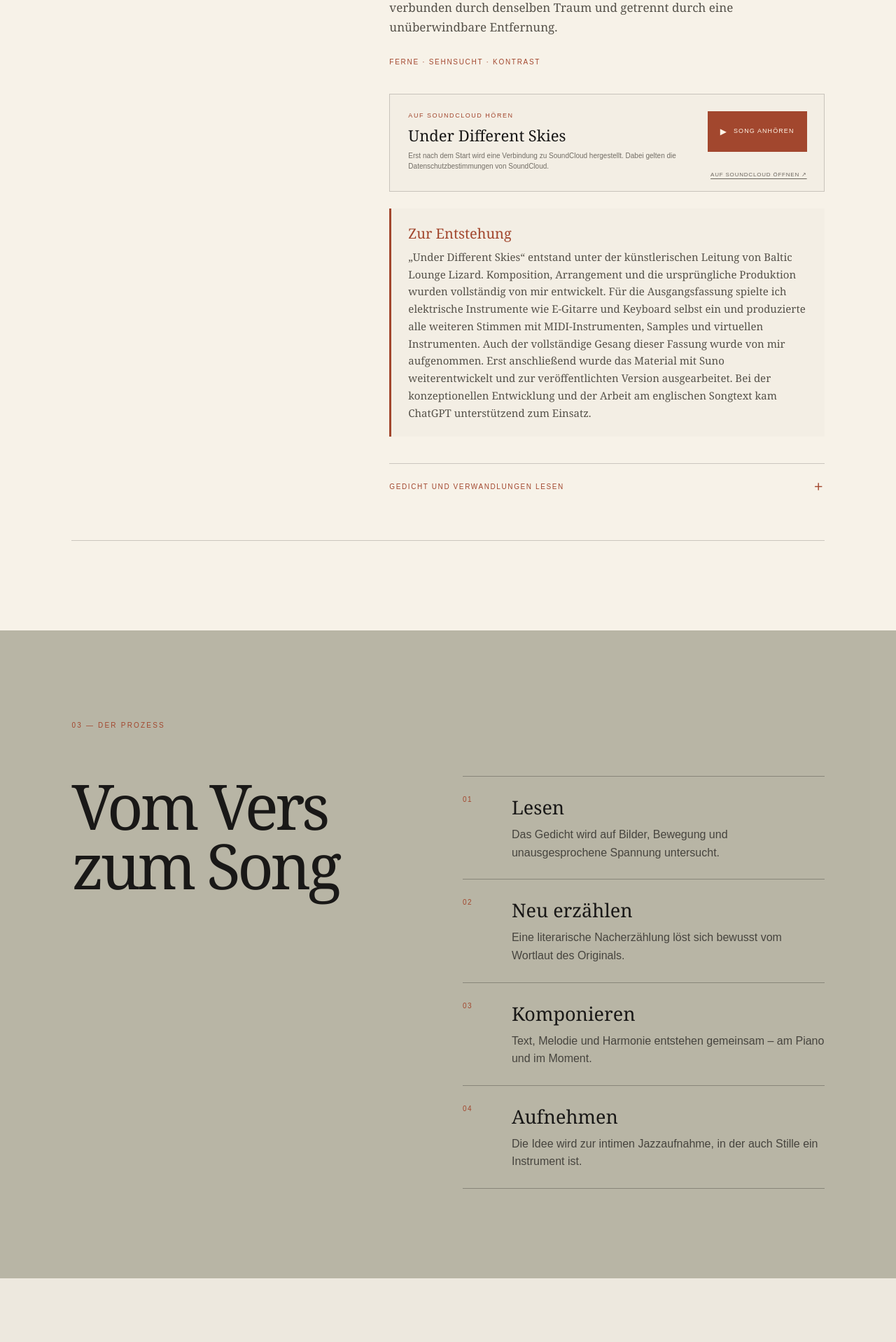
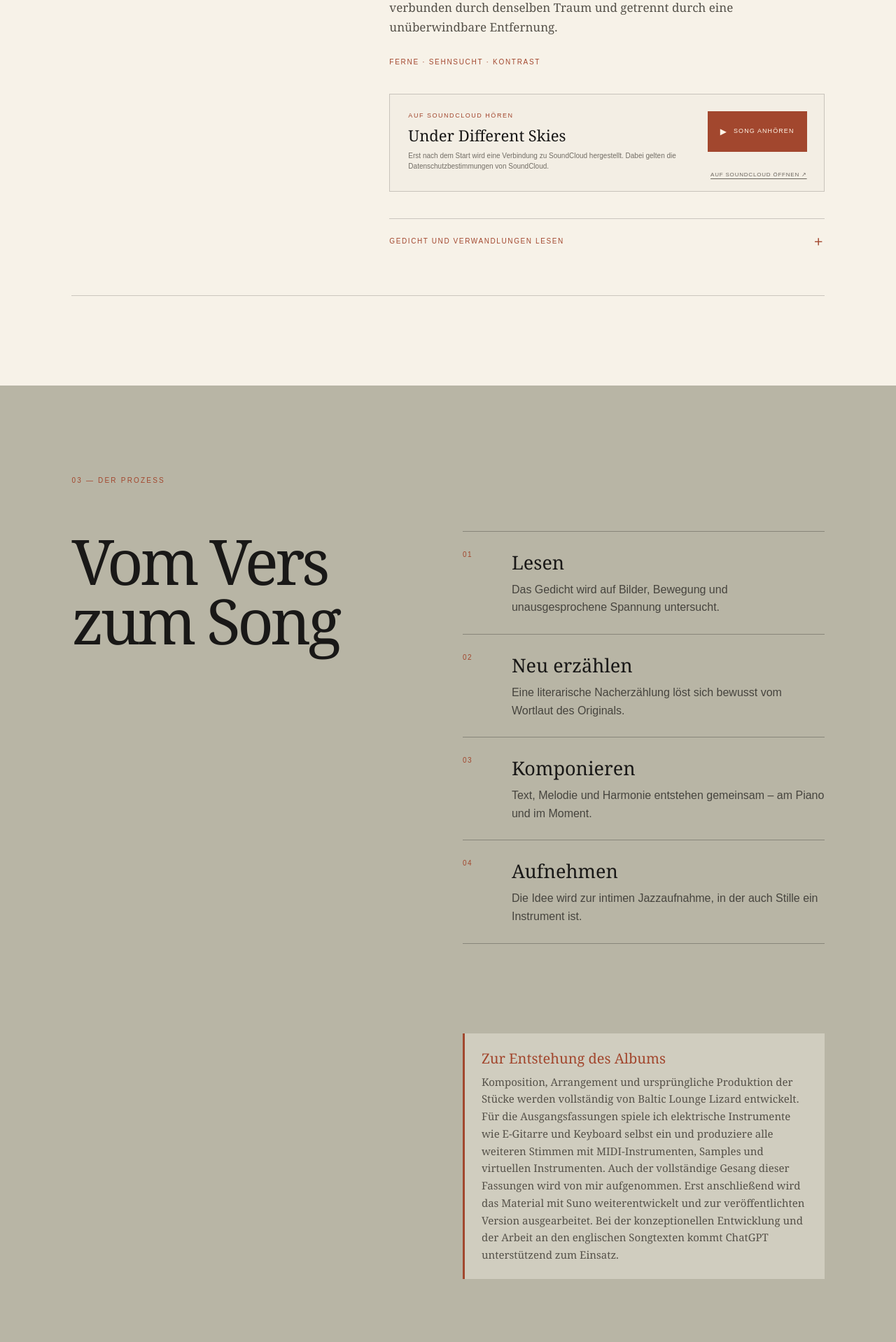
Before and after one commit to micatgthb/the_hidden_verses, a Next.js app: page / in a window 1280 px wide. Shown: the part 3730-5648 px from the top of the page at 70% size. Built offline with nearby package versions, Linux system fonts and the light colour scheme.

Commit message:
Move production note to album process

```diff
--- a/app/globals.css
+++ b/app/globals.css
@@ -54,7 +54,7 @@ nav a:hover::after, nav a:focus-visible::after { right: 0; }
 .piece-main > p { max-width: 680px; color: #555149; font: 17px/1.65 Georgia, serif; }
 .piece-main > span { display: block; margin-top: 28px; color: var(--rust); font-size: 10px; text-transform: uppercase; letter-spacing: .17em; }
 .piece-main > .work-status { margin-top: 38px; padding: 18px 20px; border: 1px solid var(--line); background: rgba(237,232,222,.45); }
-.creation-note { margin-top: 24px; padding: 22px 24px; border-left: 3px solid var(--rust); background: rgba(237,232,222,.45); }
+.creation-note { grid-column: 2; padding: 22px 24px; border-left: 3px solid var(--rust); background: rgba(237,232,222,.45); }
 .creation-note strong { display: block; margin-bottom: 8px; color: var(--rust); font: 400 20px Georgia, serif; }
 .creation-note p { max-width: 720px; margin: 0; color: #555149; font: 15px/1.65 Georgia, serif; }
 .soundcloud-player { position: relative; min-height: 126px; margin-top: 38px; padding: 24px 190px 28px 26px; display: flex; align-items: center; border: 1px solid var(--line); background: rgba(237,232,222,.45); }
@@ -147,6 +147,7 @@ footer p { margin: 0; text-align: center; }
   .text-layers { grid-template-columns: 1fr; }
   .text-layers section, .text-layers section:nth-child(even) { padding: 32px 0 40px; border-left: 0; }
   .process-grid { grid-template-columns: 1fr; gap: 55px; }
+  .creation-note { grid-column: auto; }
   .journal-card { grid-template-columns: 1fr; padding: 45px 8vw; }
   .updates { grid-template-columns: 1fr; gap: 55px; }
   footer { grid-template-columns: 1fr auto; gap: 35px; }
--- a/app/page.tsx
+++ b/app/page.tsx
@@ -270,7 +270,6 @@ führte zu ihr zurück.`,
     title: "Under Different Skies",
     text: "Ein treibender Swing über zwei einsame Wesen in gegensätzlichen Welten – verbunden durch denselben Traum und getrennt durch eine unüberwindbare Entfernung.",
     mood: "Ferne · Sehnsucht · Kontrast",
-    creation: `„Under Different Skies“ entstand unter der künstlerischen Leitung von Baltic Lounge Lizard. Komposition, Arrangement und die ursprüngliche Produktion wurden vollständig von mir entwickelt. Für die Ausgangsfassung spielte ich elektrische Instrumente wie E-Gitarre und Keyboard selbst ein und produzierte alle weiteren Stimmen mit MIDI-Instrumenten, Samples und virtuellen Instrumenten. Auch der vollständige Gesang dieser Fassung wurde von mir aufgenommen. Erst anschließend wurde das Material mit Suno weiterentwickelt und zur veröffentlichten Version ausgearbeitet. Bei der konzeptionellen Entwicklung und der Arbeit am englischen Songtext kam ChatGPT unterstützend zum Einsatz.`,
     original: `Ein Fichtenbaum steht einsam
 Im Norden auf kahler Höh'.
 Ihn schläfert; mit weißer Decke
@@ -406,12 +405,6 @@ export default function Home() {
                 ) : (
                   <span className="work-status">Komposition in Arbeit · Hörprobe folgt</span>
                 )}
-                {piece.creation && (
-                  <aside className="creation-note">
-                    <strong>Zur Entstehung</strong>
-                    <p>{piece.creation}</p>
-                  </aside>
-                )}
                 <details className="verse-details">
                   <summary><span>Gedicht und Verwandlungen lesen</span><i aria-hidden="true">+</i></summary>
                   <div className="poet-context">
@@ -468,6 +461,18 @@ export default function Home() {
             <li><span>03</span><div><strong>Komponieren</strong><p>Text, Melodie und Harmonie entstehen gemeinsam – am Piano und im Moment.</p></div></li>
             <li><span>04</span><div><strong>Aufnehmen</strong><p>Die Idee wird zur intimen Jazzaufnahme, in der auch Stille ein Instrument ist.</p></div></li>
           </ol>
+          <aside className="creation-note">
+            <strong>Zur Entstehung des Albums</strong>
+            <p>
+              Komposition, Arrangement und ursprüngliche Produktion der Stücke werden vollständig von
+              Baltic Lounge Lizard entwickelt. Für die Ausgangsfassungen spiele ich elektrische Instrumente
+              wie E-Gitarre und Keyboard selbst ein und produziere alle weiteren Stimmen mit MIDI-Instrumenten,
+              Samples und virtuellen Instrumenten. Auch der vollständige Gesang dieser Fassungen wird von mir
+              aufgenommen. Erst anschließend wird das Material mit Suno weiterentwickelt und zur veröffentlichten
+              Version ausgearbeitet. Bei der konzeptionellen Entwicklung und der Arbeit an den englischen
+              Songtexten kommt ChatGPT unterstützend zum Einsatz.
+            </p>
+          </aside>
         </div>
       </section>
 
```
Also changed, not shown: 1 other file (tests, documents, lock files or other folders).
